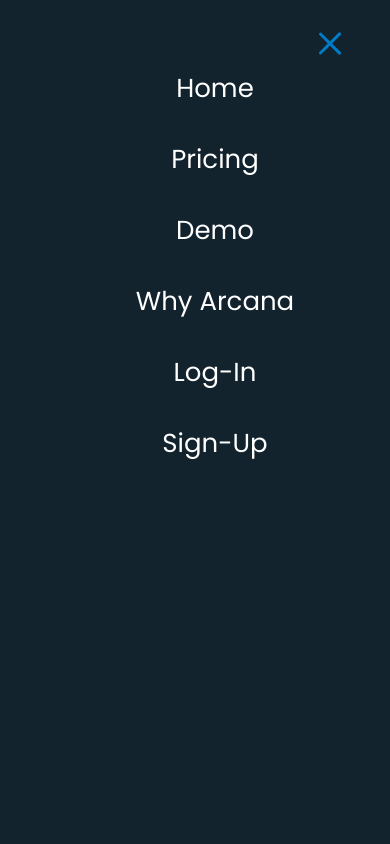
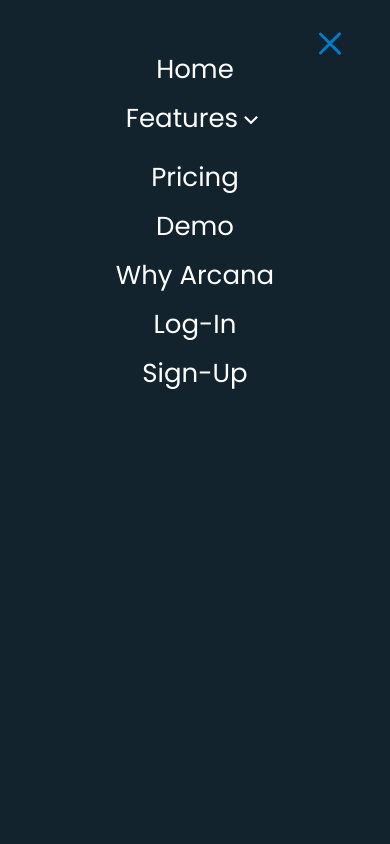
Before and after one commit to web3Tom/arcana-digital-site, a React (Create React App) app: page / in a window 390 px wide. Both pictures are taken after a click on the element 330 px from the left and 42 px from the top of the page. Shown: the top 844 px of the page. Built offline with nearby package versions, Linux system fonts and the light colour scheme; a web font is replaced by a local one.

Commit message:
Completed Mobile Navigation functionality and animation

```diff
--- a/src/components/mobile-navigation/mobile-nav-animation.components.jsx
+++ b/src/components/mobile-navigation/mobile-nav-animation.components.jsx
@@ -4,6 +4,13 @@
   { id: 2, navTitle: "Why Arcana", path: "/why-arcana" },
   { id: 3, navTitle: "Log-in", path: "/log-in" },
   { id: 4, navTitle: "Sign-up", path: "/sign-up" },
+];
+
+export const MOBILE_DD_LINKS = [
+  { id: 0, navTitle: "Messaging", path: "/messaging" },
+  { id: 0, navTitle: "Reviews", path: "/reviews" },
+  { id: 0, navTitle: "WebChat", path: "/webchat" },
+  { id: 0, navTitle: "Payments", path: "/payments" },
 ];
 
 export const mobileMenuVariant = {
@@ -45,7 +52,7 @@
     opacity: 1,
     y: "0%",
     transition: {
-      duration: 0.65,
+      duration: 0.63,
       ease: "easeOut",
     },
   },
@@ -58,3 +65,24 @@
     },
   },
 };
+
+export const MobileFeaturesDD = {
+  opened: {
+    height: "auto",
+    opacity: 1,
+    transition: {
+      delay: 0.15,
+      duration: 1.1,
+      ease: [0.74, 0, 0.19, 1.02],
+    },
+  },
+  closed: {
+    height: "0px",
+    opacity: 0,
+    transition: {
+      delay: 0.35,
+      duration: 1.1,
+      ease: [0.74, 0, 0.19, 1.02],
+    },
+  },
+};
--- /dev/null
+++ b/src/components/mobile-navigation/mobile-nav-dd.component.jsx
@@ -0,0 +1,62 @@
+import { useContext } from "react";
+import { motion } from "framer-motion";
+
+import { NavigationContext } from "../../contexts/navigation.context";
+
+import { MOBILE_DD_LINKS } from "../../components/mobile-navigation/mobile-nav-animation.components";
+
+import {
+  ulVariant,
+  liVariant,
+  MobileFeaturesDD,
+} from "./mobile-nav-animation.components";
+
+import {
+  MobileDDIcon,
+  FeaturesDDMenu,
+  MobileDDUl,
+  MobileDDLi,
+  MobileDDLink,
+} from "./mobile-nav-dd.styles";
+
+import { MobileLi, MobileFeaturesDropDown } from "./mobile-nav-dd.styles";
+
+const MobileNavDD = () => {
+  const { isMobileOpen, setMobileOpen, isMobileDD, setMobileDD } =
+    useContext(NavigationContext);
+
+  return (
+    <>
+      <MobileLi whileTap={{ scale: 0.95 }}>
+        <motion.div variants={liVariant}>
+          <MobileFeaturesDropDown onClick={() => setMobileDD(!isMobileDD)}>
+            Features
+            <MobileDDIcon />
+          </MobileFeaturesDropDown>
+        </motion.div>
+      </MobileLi>
+      <FeaturesDDMenu
+        animate={isMobileDD ? "opened" : "closed"}
+        inital="closed"
+        variants={MobileFeaturesDD}
+      >
+        <MobileDDUl variants={ulVariant}>
+          {MOBILE_DD_LINKS.map((mobileDDItem) => (
+            <MobileDDLi whileTap={{ scale: 0.95 }} key={mobileDDItem.id}>
+              <motion.div
+                variants={liVariant}
+                onClick={() => setMobileOpen(!isMobileOpen)}
+              >
+                <MobileDDLink to={mobileDDItem.path}>
+                  {mobileDDItem.navTitle}
+                </MobileDDLink>
+              </motion.div>
+            </MobileDDLi>
+          ))}
+        </MobileDDUl>
+      </FeaturesDDMenu>
+    </>
+  );
+};
+
+export default MobileNavDD;
--- /dev/null
+++ b/src/components/mobile-navigation/mobile-nav-dd.styles.jsx
@@ -0,0 +1,67 @@
+import styled from "styled-components";
+import { NavLink } from "react-router-dom";
+import { motion } from "framer-motion";
+import { RiArrowDownSLine } from "react-icons/ri";
+
+export const MobileLi = styled(motion.li)`
+  overflow-y: hidden;
+  user-select: none;
+  margin: 10px 0;
+`;
+
+export const MobileDDLi = styled(motion.li)`
+  overflow-y: hidden;
+  user-select: none;
+  margin: 20px 0;
+`;
+
+export const MobileFeaturesDropDown = styled.p`
+  text-decoration: none;
+  color: #ffffff;
+  font-size: 26px;
+  font-weight: 400;
+  fontfamily: var(--body-font);
+  margin: 0;
+  padding: 0;
+`;
+
+export const MobileDDIcon = styled(RiArrowDownSLine)`
+  vertical-align: middle;
+`;
+
+export const FeaturesDDMenu = styled(motion.div)`
+  display: flex;
+  flex-direction: column;
+  align-items: center;
+  background-color: transparent;
+  height: 200px;
+  max-height: 300px;
+  width: 250px;
+`;
+
+export const MobileDDUl = styled(motion.ul)`
+  list-style: none;
+
+  > li {
+
+    > div {
+      text-align: center;
+      text-transform: capitalize;
+    }
+
+    &:hover {
+      cursor: pointer;
+    }
+`;
+
+export const MobileDDLink = styled(NavLink)`
+  font-size: 18px;
+  text-decoration: none;
+  color: #ffffff;
+  font-weight: 400;
+  fontfamily: var(--body-font);
+
+  &.active {
+    color: var(--color-primary);
+  }
+`;
--- a/src/contexts/navigation.context.jsx
+++ b/src/contexts/navigation.context.jsx
@@ -6,11 +6,24 @@
 export const NavigationContext = createContext({
   visible: false,
   setVisible: () => {},
+  isMobileOpen: false,
+  setMobileOpen: () => {},
+  isMobileDD: false,
+  setMobileDD: () => {},
 });
 
 export const NavigationProvider = ({ children }) => {
   const [visible, setVisible] = useState(false);
-  const value = { visible, setVisible };
+  const [isMobileOpen, setMobileOpen] = useState(false);
+  const [isMobileDD, setMobileDD] = useState(false);
+  const value = {
+    visible,
+    setVisible,
+    isMobileOpen,
+    setMobileOpen,
+    isMobileDD,
+    setMobileDD,
+  };
 
   const handleScroll = debounce(() => {
     const currentScrollPos = window.pageYOffset;
@@ -22,6 +35,11 @@
     return () => window.removeEventListener("scroll", handleScroll);
   }, [visible, handleScroll]);
 
+  useEffect(() => {
+    if (isMobileOpen) document.body.style.overflow = "hidden";
+    else document.body.style.overflow = "unset";
+  }, [isMobileOpen]);
+
   return (
     <NavigationContext.Provider value={value}>
       {children}
--- a/src/routes/navigation/navigation.component.jsx
+++ b/src/routes/navigation/navigation.component.jsx
@@ -1,11 +1,12 @@
 import { Outlet } from "react-router-dom";
 import { useMediaQuery } from "react-responsive";
-import { useContext, useState } from "react";
+import { useContext } from "react";
 import { motion } from "framer-motion";
 import { ReactComponent as LOGO } from "../../assets/arcana-logo-final_dark-light-blue-min.svg";
 import { ReactComponent as ALTLOGO } from "../../assets/arcana-logo-final_white.svg";
 import NavLinks from "../../components/nav-links/nav-links.component";
 import { device } from "../../components/global.component.styles";
+import MobileNavDD from "../../components/mobile-navigation/mobile-nav-dd.component";
 
 import { mobileMenuVariant } from "../../components/mobile-navigation/mobile-nav-animation.components";
 
@@ -27,11 +28,12 @@
   MobileUl,
   MobileHomeLink,
   MobileNavLink,
+  MobileLi,
 } from "./navigation.styles";
 
 const Navigation = () => {
-  const { visible } = useContext(NavigationContext);
-  const [isMobileOpen, setMobileOpen] = useState(false);
+  const { visible, isMobileOpen, setMobileOpen } =
+    useContext(NavigationContext);
   const isMobileView = useMediaQuery({ query: device.tablet });
 
   return (
@@ -49,16 +51,17 @@
           variants={mobileMenuVariant}
         >
           <MobileUl variants={ulVariant}>
-            <motion.li whileTap={{ scale: 0.95 }}>
+            <MobileLi whileTap={{ scale: 0.95 }}>
               <motion.div
                 variants={liVariant}
                 onClick={() => setMobileOpen(!isMobileOpen)}
               >
                 <MobileHomeLink to="/">Home</MobileHomeLink>
               </motion.div>
-            </motion.li>
+            </MobileLi>
+            <MobileNavDD />
             {MOBILE_LINKS.map((navItem) => (
-              <motion.li whileTap={{ scale: 0.95 }} key={navItem.id}>
+              <MobileLi whileTap={{ scale: 0.95 }} key={navItem.id}>
                 <motion.div
                   variants={liVariant}
                   onClick={() => setMobileOpen(!isMobileOpen)}
@@ -67,7 +70,7 @@
                     {navItem.navTitle}
                   </MobileNavLink>
                 </motion.div>
-              </motion.li>
+              </MobileLi>
             ))}
           </MobileUl>
         </MobileMenu>
--- a/src/routes/navigation/navigation.styles.jsx
+++ b/src/routes/navigation/navigation.styles.jsx
@@ -83,32 +83,37 @@
   position: fixed;
   top: 0;
   left: 0;
-  height: 100vh;
+  height: 110vh;
   width: 100%;
   display: flex;
   flex-direction: column;
-  alighn-items: center;
+  align-items: center;
   background-color: var(--color-secondary);
 `;
 
 export const MobileUl = styled(motion.ul)`
   list-style: none;
   margin-top: 40px;
+  padding: 0;
 
   > li {
-    margin: 20px 0;
     overflow-y: hidden;
     user-select: none;
 
     > div {
       text-align: center;
       text-transform: capitalize;
-      font-size: 34px;
     }
 
     &:hover {
       cursor: pointer;
     }
+`;
+
+export const MobileLi = styled(motion.li)`
+  overflow-y: hidden;
+  user-select: none;
+  margin: 10px 0;
 `;
 
 export const MobileHomeLink = styled(NavLink)`
```
